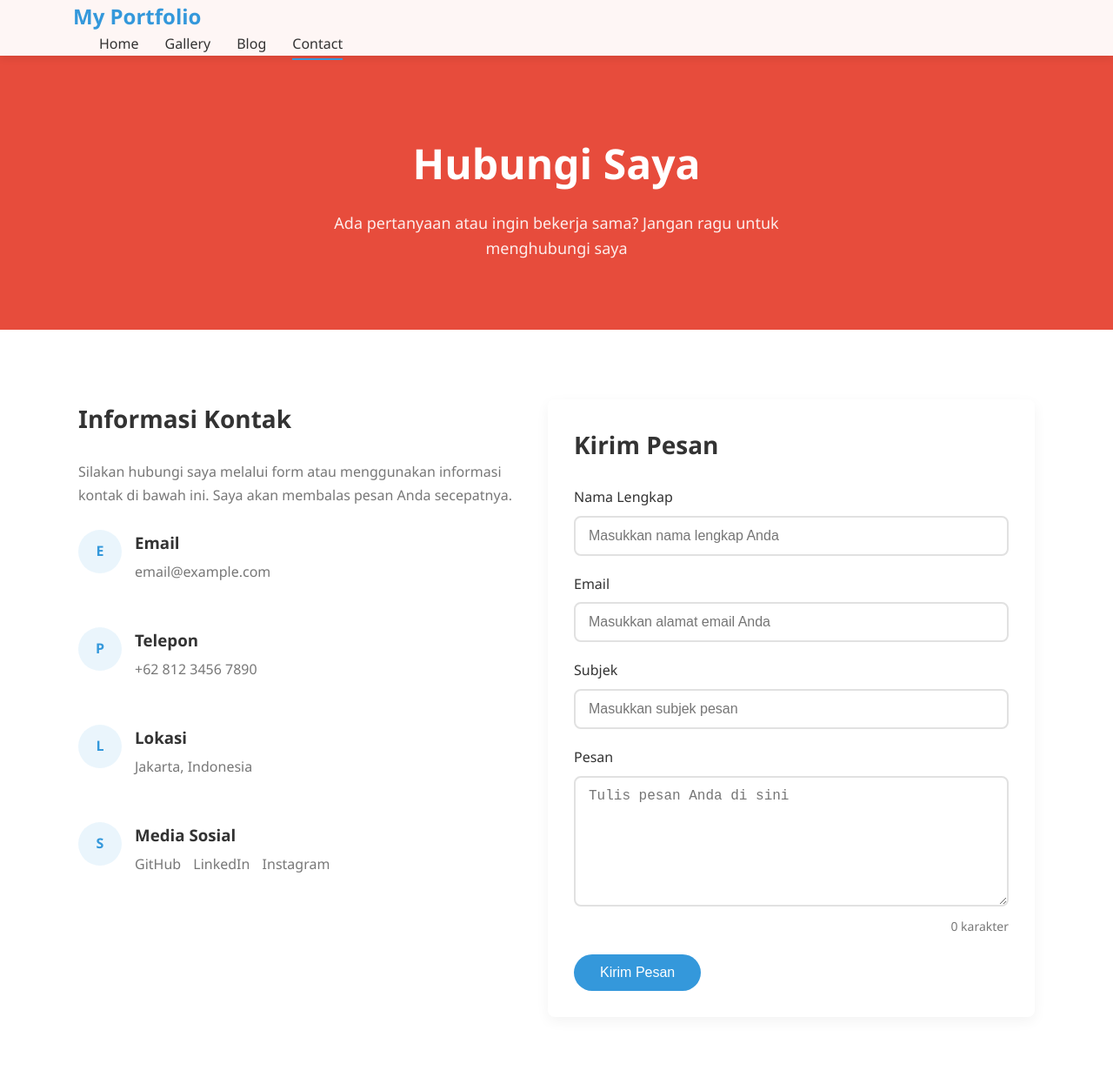
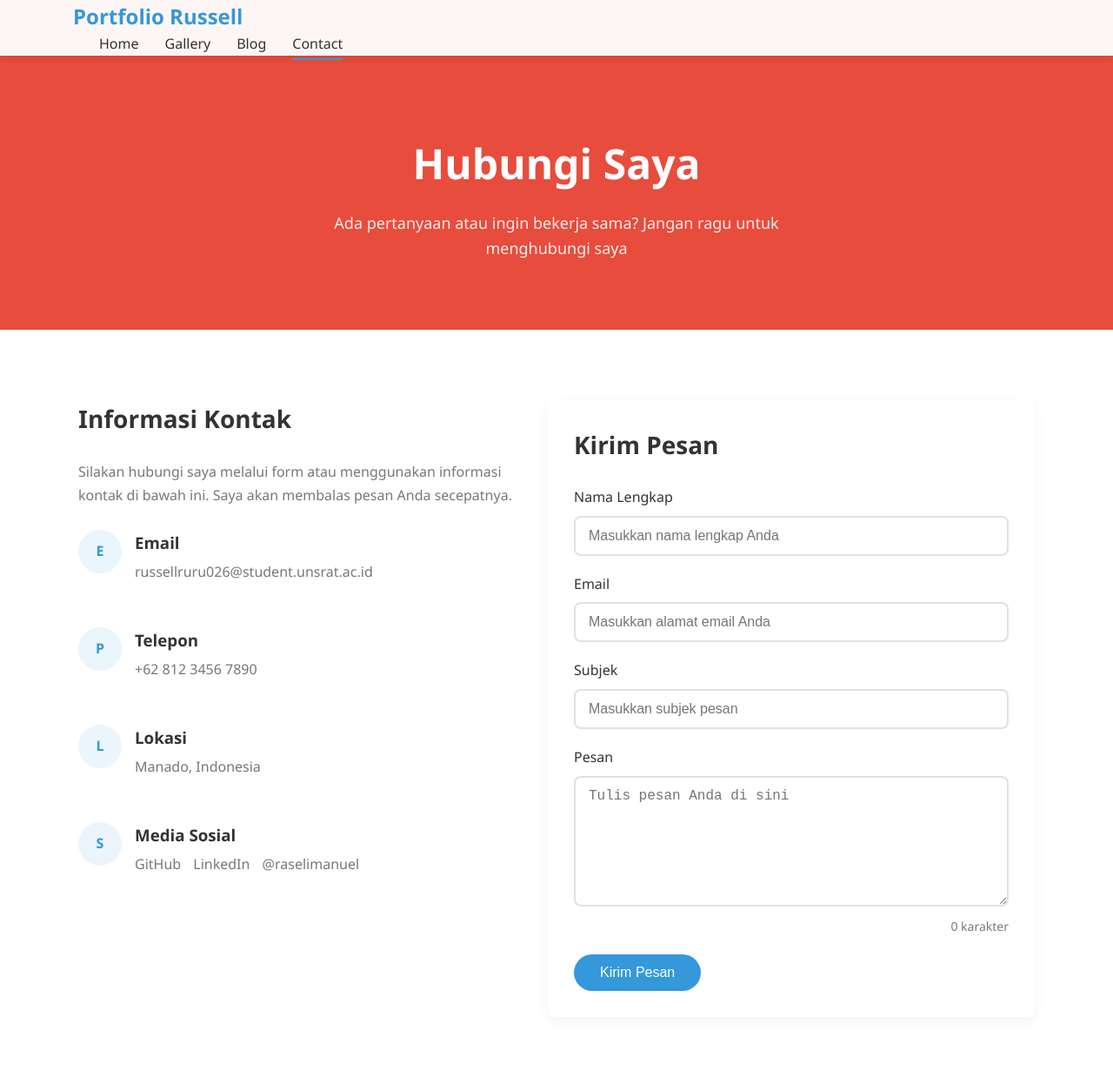
Before and after one commit to russell026/Project.03_Javascript, a plain HTML site: page contact.html in a window 1280 px wide. Shown: the top 1246 px of the page at 87% size. Drawn offline with Linux system fonts and the light colour scheme.

Commit message:
contact.html

```diff
--- a/contact.html
+++ b/contact.html
@@ -209,7 +209,7 @@
     <header>
         <div class="container">
             <div class="logo">
-                <h1>My Portfolio</h1>
+                <h1>Portfolio Russell</h1>
             </div>
             <nav id="navbar">
                 <ul>
@@ -245,7 +245,7 @@
                         <div class="contact-icon">E</div>
                         <div class="contact-details">
                             <h3>Email</h3>
-                            <p><a href="mailto:email@example.com">email@example.com</a></p>
+                            <p><a href="mailto:russellruru026@student.unsrat.ac.id">russellruru026@student.unsrat.ac.id</a></p>
                         </div>
                     </div>
 
@@ -261,7 +261,7 @@
                         <div class="contact-icon">L</div>
                         <div class="contact-details">
                             <h3>Lokasi</h3>
-                            <p>Jakarta, Indonesia</p>
+                            <p>Manado, Indonesia</p>
                         </div>
                     </div>
 
@@ -272,7 +272,7 @@
                             <p>
                                 <a href="#" style="margin-right: 10px;">GitHub</a>
                                 <a href="#" style="margin-right: 10px;">LinkedIn</a>
-                                <a href="#">Instagram</a>
+                                <a href="https://www.instagram.com/raselimanuel?igsh=ZGxrZnl3ZHVua3Qw" target="_blank">@raselimanuel</a>
                             </p>
                         </div>
                     </div>
```
